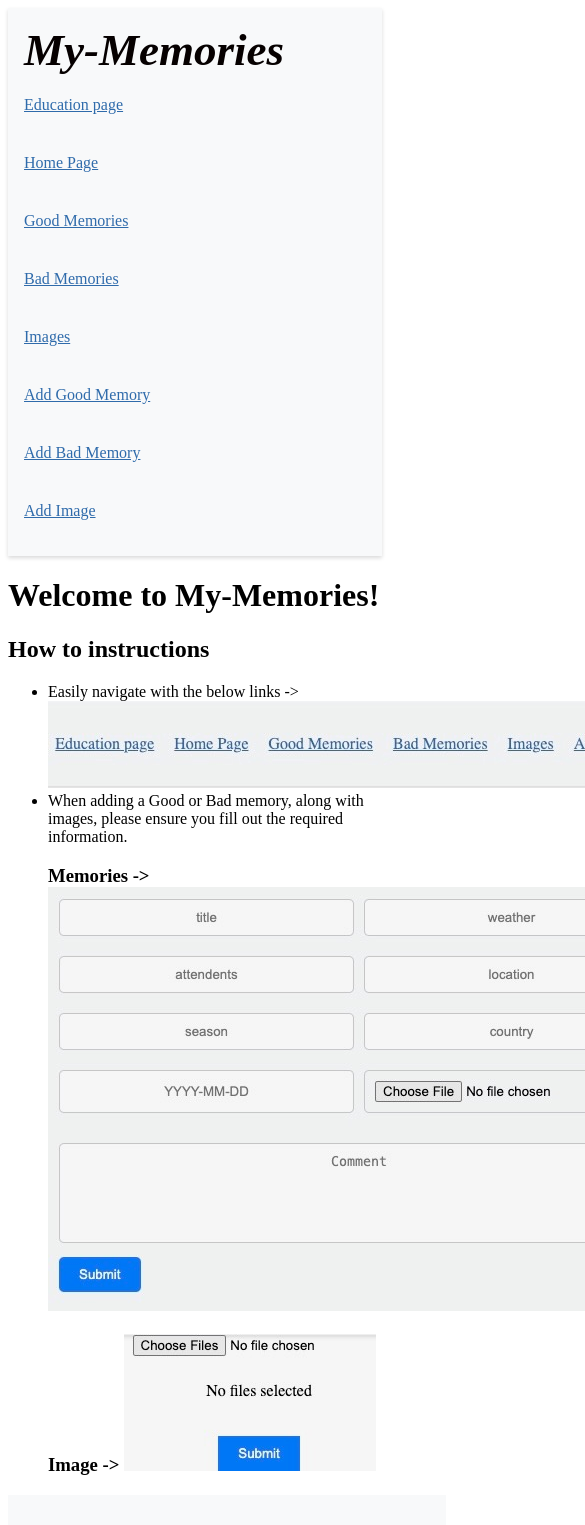
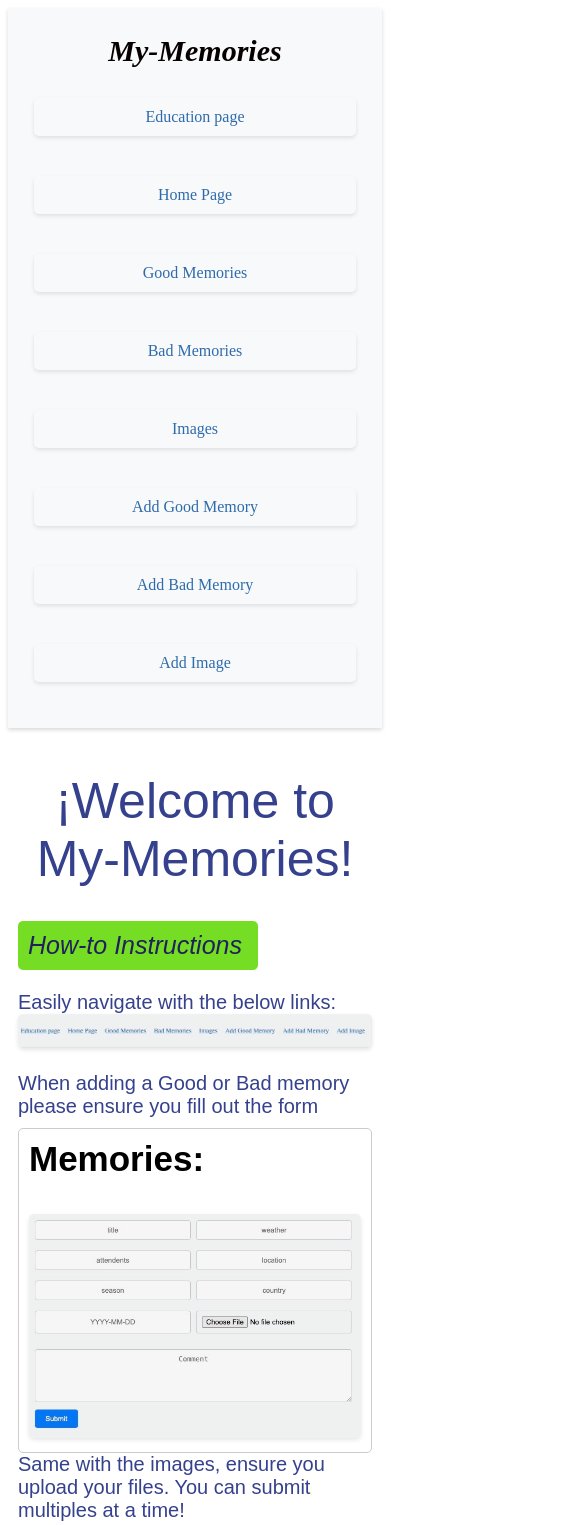
Before and after one commit to Flix0911/svelte_frontend, a SvelteKit app: page / in a window 390 px wide. Shown: the top 1525 px of the page, 585 px wide, since content can reach past the window. Built offline with nearby package versions, Linux system fonts and the light colour scheme.

Commit message:
wip: more styling, fix footer, and other tidbits

```diff
--- a/src/assests/Footer.svelte
+++ b/src/assests/Footer.svelte
@@ -11,7 +11,7 @@
 
 <style>
     .card {
-    box-shadow: 0 0 20 px rgba(0, 0, 0, 0.2);
+        box-shadow: 0 0 20px rgba(0, 0, 0, 0.2);
         width: 100%;
         display: flex;
         flex-direction: column;
@@ -24,7 +24,7 @@
         border-radius: 50%;
         border: 2px solid gray;
         max-width: 5%;
-
+        margin-bottom: 1em;
     }
 
     .social-list {
@@ -37,14 +37,19 @@
         margin: 0 auto;
     }
 
+    .social-item {
+        margin-bottom: 0.5em;
+    }
+
     .social-link {
-    color: gray;
-    opacity: 0.5;
+        color: #2f6bab;
+        text-decoration: none;
         font-size: 1.125rem;
+        transition: opacity 0.5s ease;
     }
 
     .social-link:hover,
     .social-link:focus {
-    opacity: 1;
+        color: #e30e23;
     }
 </style>
--- a/src/assests/Navigation.svelte
+++ b/src/assests/Navigation.svelte
@@ -56,12 +56,44 @@
   @media only screen and (max-width: 768px) {
   .navigation-container {
     flex-direction: column;
-      align-items: flex-start;
+    align-items: center;
+    padding: 10px;
+  }
+
+  .title-div {
+    font-size: 30px;
+    text-align: center;
+    margin-bottom: 10px;
   }
 
   .navigation-link {
     margin: 10px 0;
     width: 100%;
+    text-align: center;
+  }
+
+  .navigation-link a {
+    display: block;
+    padding: 10px;
+    border-radius: 5px;
+    color: #2f6bab;
+    text-decoration: none;
+    background-color: #f8f9fa;
+    transition: all 0.3s ease;
+    box-shadow: 0 2px 4px rgba(0, 0, 0, 0.1);
+  }
+
+  .navigation-link a:hover {
+    background-color: #e9ecef;
+    color: #e30e23;
+    transform: translateY(-2px);
+  }
+
+
+  .title-div:hover {
+    color: #e30e23;
+    transform: scale(1.1);
   }
 }
+
 </style>
--- a/src/assests/TopOfPage.svelte
+++ b/src/assests/TopOfPage.svelte
@@ -1,5 +1,5 @@
 <script>
-    export let showAtPixel = 2000;
+    export let showAtPixel = 1250;
 
     let scrollHeight = 0;
 
--- a/src/routes/+page.svelte
+++ b/src/routes/+page.svelte
@@ -10,14 +10,114 @@
 
 <Navigation />
 
-<h1>Welcome to My-Memories!</h1>
+<div class="home-page-container">
+    <h1>¡Welcome to My-Memories!</h1>
 
-<h2>How to instructions</h2>
-<ul>
-    <li>Easily navigate with the below links ->
-    <img src="/navigation.jpeg" alt="navigation-instruction" class="instructions"></li>
-    <li>When adding a Good or Bad memory, along with images, please ensure you fill out the required information. <h3>Memories -> <img src="/submitForm.jpeg" alt="memory-submit-form" class="instructions"></h3> <h3>Image -> <img src="/imageForm.jpeg" alt="submit-form" class="instructions"></h3>
-</ul>
+    <h2>How-to Instructions</h2>
+    <ul class="instructions-list">
+        <li>
+            <span>Easily navigate with the below links:</span>
+            <img src="/navigation.jpeg" alt="navigation-instruction" class="instruction-image">
+        </li>
+        <li>
+            <span>When adding a Good or Bad memory please ensure you fill out the form</span>
+            <div class="instruction-section">
+                <h3>Memories:</h3>
+                <img src="/submitForm.jpeg" alt="memory-submit-form" class="instruction-image">
+            </div>
+                <span>Same with the images, ensure you upload your files. You can submit multiples at a time!</span>
+            <div class="instruction-section">
+                <h3>Image:</h3>
+                <img src="/imageForm.jpeg" alt="submit-form" class="instruction-image">
+            </div>
+                <span>Once submitted, you can then review details on the memory</span>
+                <div class="instruction-section">
+                    <h3>Example details</h3>
+                    <img src="/Sample.jpeg" alt="sample-memory" class="instruction-image">
+                </div>
+
+
+            <li>
+                <span>Easily delete images and memories with the button below</span>
+            <div class="instruction-section">
+                <h3>Delete:</h3>
+                <img src="/Delete.jpeg" alt="delete-instructions" class="instruction-image">
+            </div>
+        </li>
+        <li>
+            <span>Once submitted, enjoy!</span>
+        </li>
+    </ul>
+</div>
 
 <TopOfPage />
 <Footer />
+
+<style>
+.home-page-container {
+    max-width: 800px;
+    margin: 0 auto;
+    padding: 20px;
+    font-family: Arial, sans-serif;
+}
+
+h1 {
+    font-size: 50px;
+    font-weight: 500;
+    text-align: center;
+    color: rgb(53, 65, 141);
+}
+
+h2 {
+    font-size: 25px;
+    font-style: italic;
+    font-weight: 200;
+    color: #20205b;
+    background-color: #75de24;
+    padding: 10px;
+    border-radius: 5px;
+    width: 220px;
+}
+
+h3 {
+    font-size: 35px;
+}
+
+span {
+    font-size: 20px;
+    color: rgb(53, 65, 141);
+}
+
+.instructions-list {
+    list-style-type: none;
+    padding-left: 0;
+}
+
+.instructions-list li {
+    margin-bottom: 20px;
+}
+
+.instruction-image {
+    max-width: 100%;
+    height: auto;
+    border-radius: 5px;
+    box-shadow: 0 2px 4px rgba(0, 0, 0, 0.1);
+}
+
+.instruction-section {
+    margin-top: 10px;
+    padding: 10px;
+    border: 1px solid #ccc;
+    border-radius: 5px;
+}
+
+.instruction-section h3 {
+    margin-top: 0;
+}
+
+@media only screen and (max-width: 768px) {
+    .home-page-container {
+        padding: 10px;
+    }
+}
+</style>
--- a/src/routes/home/bad-memory/[id]/update/+page.svelte
+++ b/src/routes/home/bad-memory/[id]/update/+page.svelte
@@ -77,7 +77,7 @@ onMount(async function() {
 
 </script>
 
-<TopOfPage />
+
 <Navigation />
 
 <div class="form-container">
@@ -108,6 +108,7 @@ onMount(async function() {
     </form>
 </div>
 
+<TopOfPage />
 <Footer />
 
 <style>
--- a/src/routes/home/good-memory/[id]/+page.svelte
+++ b/src/routes/home/good-memory/[id]/+page.svelte
@@ -9,6 +9,7 @@
     // state
     let goodMemory = [];
     export let data;
+    console.log('id',data)
 
     // mount the good memory
     onMount(async function() {
--- a/src/routes/home/good-memory/[id]/update/+page.svelte
+++ b/src/routes/home/good-memory/[id]/update/+page.svelte
@@ -24,13 +24,15 @@ let date = '';
 let file = [];
 let showInvalidMessage = false;
 
+console.log("data", data)
+console.log("id", id)
 
 const handleSubmit = () => {
     // if(!validFields()) {
     //     showInvalidMessage = true;
     //     return
     // }
-    const call = `${apiUrl}good-memory/${id}/`
+    const call = `${apiUrl}good-memory/${data}/`
     console.log('when submit', call)
     let data = new FormData()
     data.append('title', title)
@@ -84,7 +86,6 @@ onMount(async function() {
 
 </script>
 
-<TopOfPage />
 <Navigation />
 
 <div class="form-container">
@@ -115,6 +116,7 @@ onMount(async function() {
     </form>
 </div>
 
+<TopOfPage />
 <Footer />
 
 <style>
```
Also changed, not shown: src/lib/api.js (line endings or trailing spaces), static/Sample.jpeg (added). Lines whose indentation alone changed are shown as unchanged.
